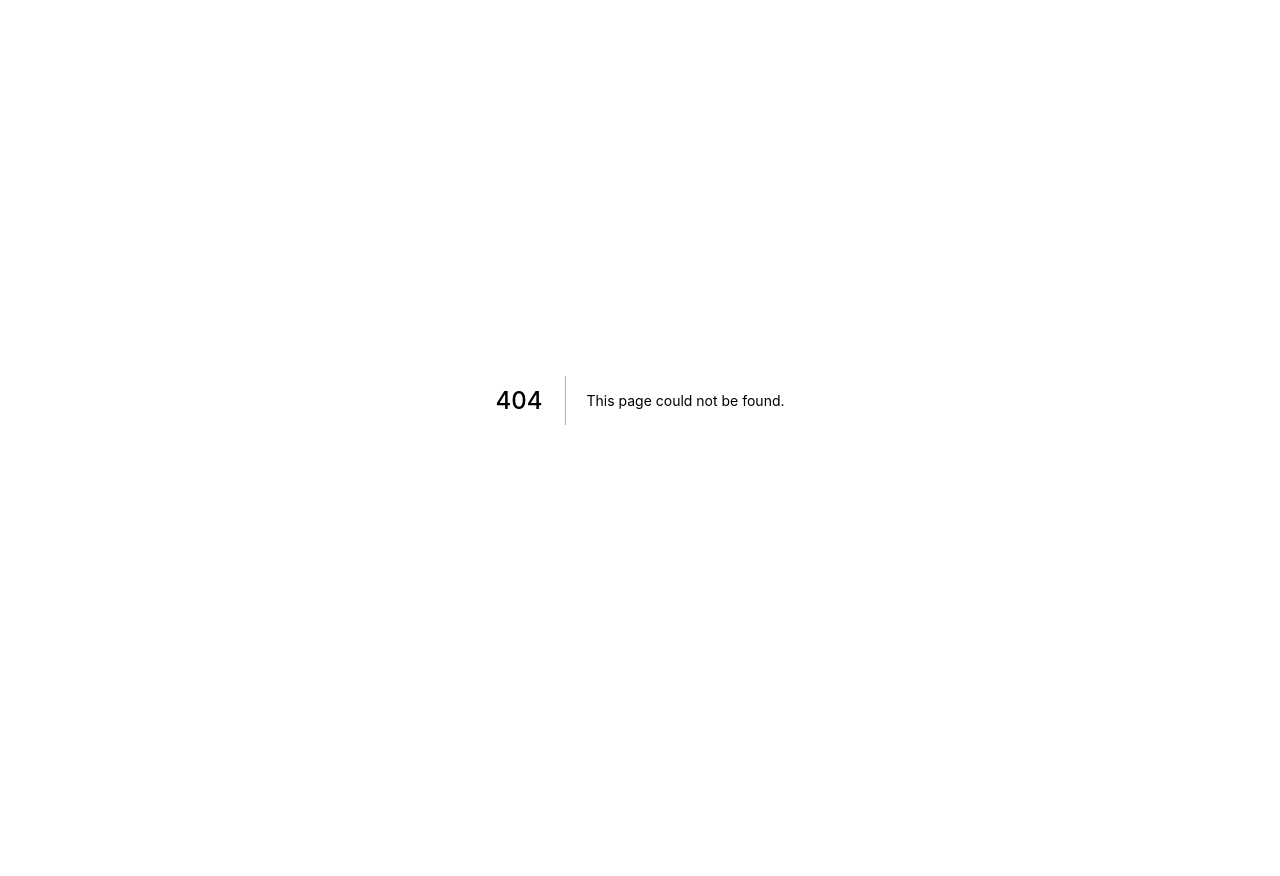
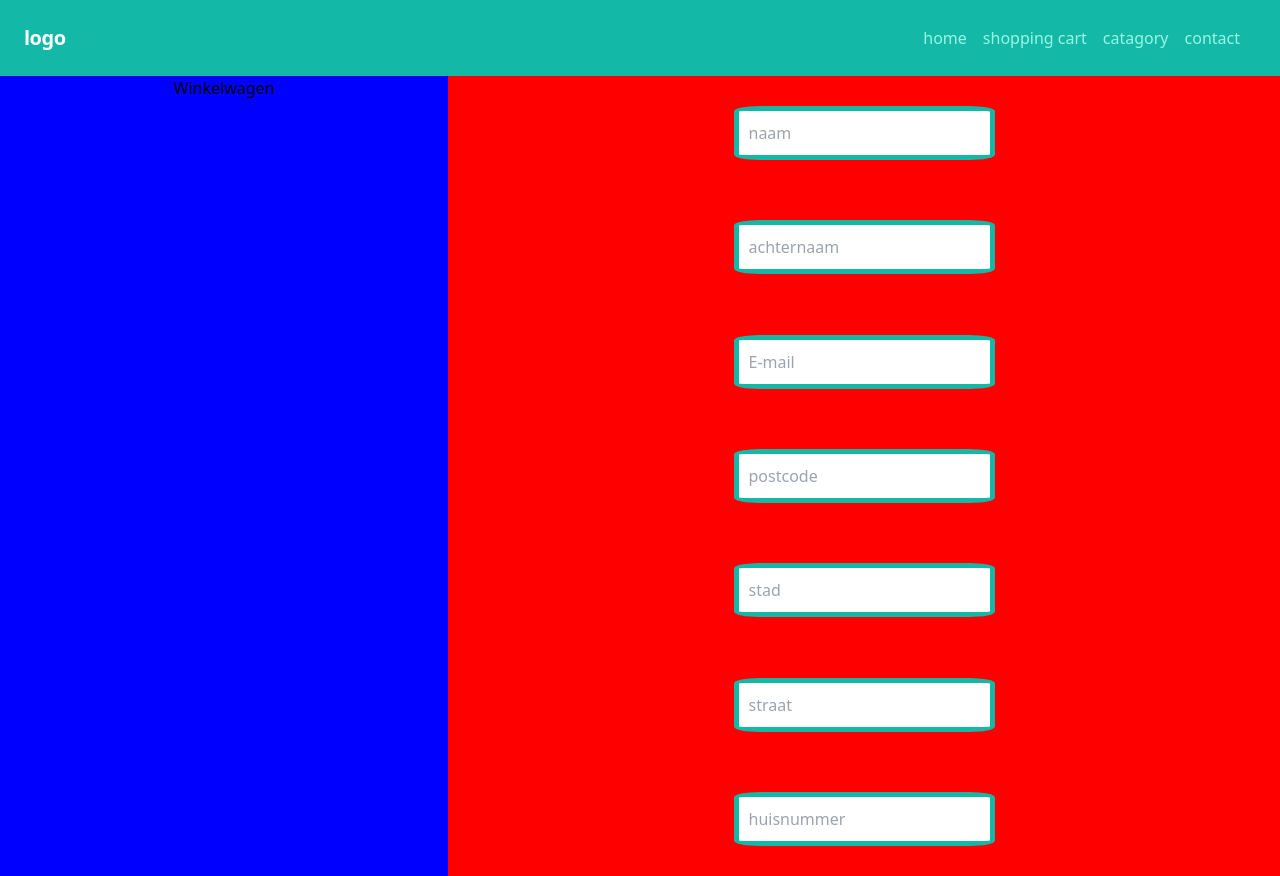
Before and after one commit to cvanh/projectweek-periode6, a Next.js app in the folder my-project/: page /checkout/checkout in a window 1280 px wide. Before the commit this address had no page. Before the commit the page ends 800 px from the top, so only its background shows below. Built offline with nearby package versions, Linux system fonts and the light colour scheme.

Commit message:
mijn deel

```diff
--- a/my-project/pages/_app.js
+++ b/my-project/pages/_app.js
@@ -1,4 +1,5 @@
-import '../styles/globals.css'
+import '../styles/globals.css';
+
 
 function MyApp({ Component, pageProps }) {
   const Cookie = Math.random() * 10;
--- /dev/null
+++ b/my-project/pages/checkout/checkout.js
@@ -0,0 +1,36 @@
+import Header from "../../components/header";
+function Detail({ data }) {
+    // const router = useRouter();
+    return (
+        <>
+            <Header />
+            <div id="container_checkout">
+
+                <div className="inner_container_links">
+                    <h2 className="titel_overzicht">Winkelwagen</h2>
+                </div>
+                <form id="form_checkout">
+                    <input type="text" placeholder="naam" name="name" id="" />
+                    <input type="text" placeholder="achternaam" name="surname" id="" />
+                    <input type="text" placeholder="E-mail" name="email" id="" />
+                    <input type="text" placeholder="postcode" name="zip-code" id="" />
+                    <input type="text" placeholder="stad" name="city" id="" />
+                    <input type="text" placeholder="straat" name="street" id="" />
+                    <input type="number" placeholder="huisnummer" name="number" id="" />
+                </form>
+            </div>
+        </>
+    );
+}
+
+//   Detail.getInitialProps = async ({ query }) => {
+//     const res = await fetch(
+//       (process.env.NODE_ENV === "production" ?
+//         "http://webshop.imaretarded.dev" : "http://localhost:3000") + `/api/products/view/${query.product}`
+//     )
+//     const data = await res.json();
+//     console.log(data)
+//     return { data };
+//   };
+
+export default Detail;
--- a/my-project/pages/detail/[product].js
+++ b/my-project/pages/detail/[product].js
@@ -2,30 +2,24 @@ import Image from "next/image";
 import { useRouter } from "next/router";
 import Header from "../../components/header";
 const cookie = require("cookie-cutter");
+
+
+
 
 function Detail({ data }) {
   const router = useRouter();
   return (
     <>
       <Header />
-      <h1>details</h1>
-      <button
-        onClick={() => router.back()}
-        className="bg-blue-500 hover:bg-blue-700 text-white font-bold py-2 px-4 rounded"
-      >
-        go back
-      </button>
-      <button
-        onClick={() => AddToCart(data)}
-        className="bg-blue-500 hover:bg-blue-700 text-white font-bold py-2 px-4 rounded"
-      >
-        add to cart
-      </button>
+      <h1 className="detail_titel">Informatie over product: {data.name}</h1>
+      {/* <button onClick={() => router.back()}className="bg-blue-500 hover:bg-blue-700 text-white font-bold py-2 px-4 rounded">go back</button> */}
+      <div id="detail_container">
+        <div className="image_container">
           {data.images.map((image) => {
             return (
               <Image
-            width="200px"
-            height="200px"
+                width="400px"
+                height="400px"
                 alt="alt"
                 key={image.alt}
                 src={image.src}
@@ -33,6 +27,26 @@ function Detail({ data }) {
             );
           })}
           <p>{data.name}</p>
+          <p>Prijs:{data.price}</p>
+          <a href=""></a>
+        </div>
+        <div className="product_info">
+          <h2>{data.name}</h2>
+          <p>Lorem Ipsum is simply dummy text of the printing and typesetting industry.
+            Lorem Ipsum has been the industry's standard dummy text ever since the 1500s,
+            when an unknown printer took a galley of type and scrambled it to make a type specimen book.
+            It has survived not only five centuries,
+            but also the leap into electronic typesetting, remaining essentially unchanged.
+            It was popularised in the 1960s with the release of Letraset sheets containing Lorem Ipsum passages,
+            and more recently with desktop publishing software like Aldus PageMaker including versions of Lorem Ipsum.</p>
+          <p>
+            It is a long established fact that a reader will be distracted by the readable content of a page when looking at its layout.
+            The point of using Lorem Ipsum is that it has a more-or-less normal distribution of letters, as opposed to using 'Content here,
+            content here', making it look like readable English. Many desktop publishing packages and web page editors now use Lorem Ipsum
+            as their default model text, and a search for 'lorem ipsum' will uncover many web sites still in their infancy. Various versions
+            have evolved over the years, sometimes by accident, sometimes on purpose (injected humour and the like).</p>
+        </div>
+      </div>
     </>
   );
 }
@@ -50,10 +64,9 @@ function AddToCart(product) {
 
 Detail.getInitialProps = async ({ query }) => {
   const res = await fetch(
-    (process.env.NODE_ENV === "production"
-      ? "http://webshop.imaretarded.dev"
-      : "http://localhost:3000") + `/api/products/view/${query.product}`
-  );
+    (process.env.NODE_ENV === "production" ?
+      "http://webshop.imaretarded.dev" : "http://localhost:3000") + `/api/products/view/${query.product}`
+  )
   const data = await res.json();
   console.log(data);
   return { data };
--- a/my-project/styles/globals.css
+++ b/my-project/styles/globals.css
@@ -1,3 +1,91 @@
 @tailwind base;
 @tailwind components;
 @tailwind utilities;
+
+/* Gavins css for the detail page */
+
+.titel_overzicht {
+    width: 100%;
+    display: flex;
+    justify-content: center;
+}
+
+#detail_container {
+    width: 100%;
+    max-width: 1750px;
+    margin-right: auto;
+    margin-left: auto;
+    display: flex;
+    background-color: blueviolet;
+}
+
+.image_container {
+    width: 50%;
+    height: 100%;
+    background-color: yellow;
+    display: flex;
+    justify-content: center;
+    align-items: center;
+    flex-direction: column;
+}
+
+.detail_titel {
+    width: 100%;
+    height: auto;
+    background-color: red;
+    font-size: 200%;
+    display: flex;
+    justify-content: center;
+    max-width: 1750px;
+    margin-right: auto;
+    margin-left: auto;
+}
+
+.product_info {
+    width: 50%;
+    height: auto;
+    background-color: blue;
+    padding: 50px;
+
+    display: flex;
+    justify-content: space-around;
+    align-items: center;
+    flex-direction: column;
+}
+
+/* Gavins css for checkout page */
+
+#form_checkout {
+    background-color: red;
+    width: 65%;
+    height: 800px;
+    max-width: 1500px;
+
+    display: flex;
+    flex-direction: column;
+    align-items: center;
+    justify-content: space-around;
+}
+
+.inner_container_links {
+    width: 35%;
+    height: 800px;
+    background-color: blue;
+}
+
+
+#container_checkout {
+    width: 100%;
+    max-width: 1500%;
+    background-color: yellow;
+    display: flex;
+}
+
+
+
+input {
+    padding: 10px;
+    border: solid #14B8A6 5px;
+    border-radius: 10%;
+
+}
```
Lines whose indentation alone changed are shown as unchanged.
